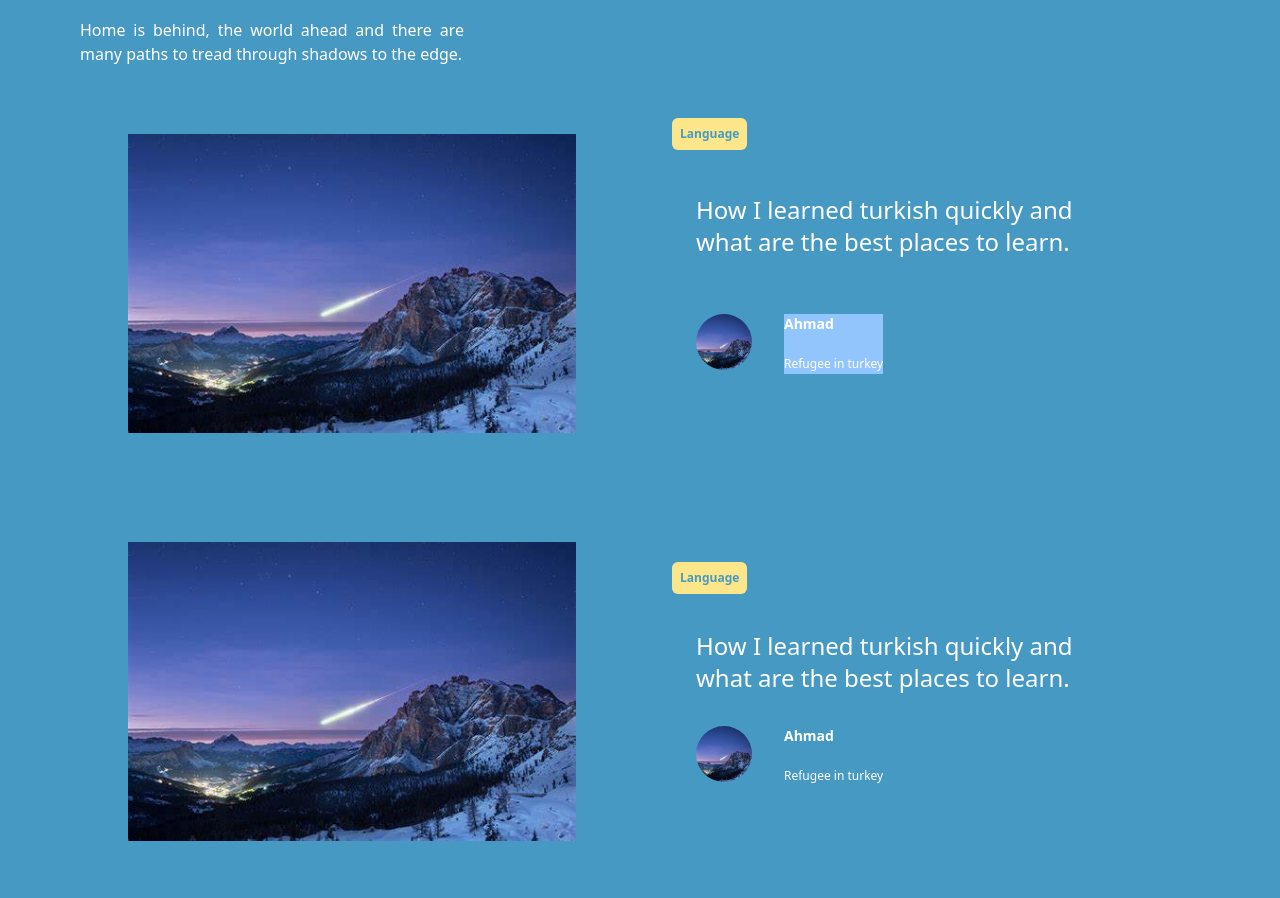
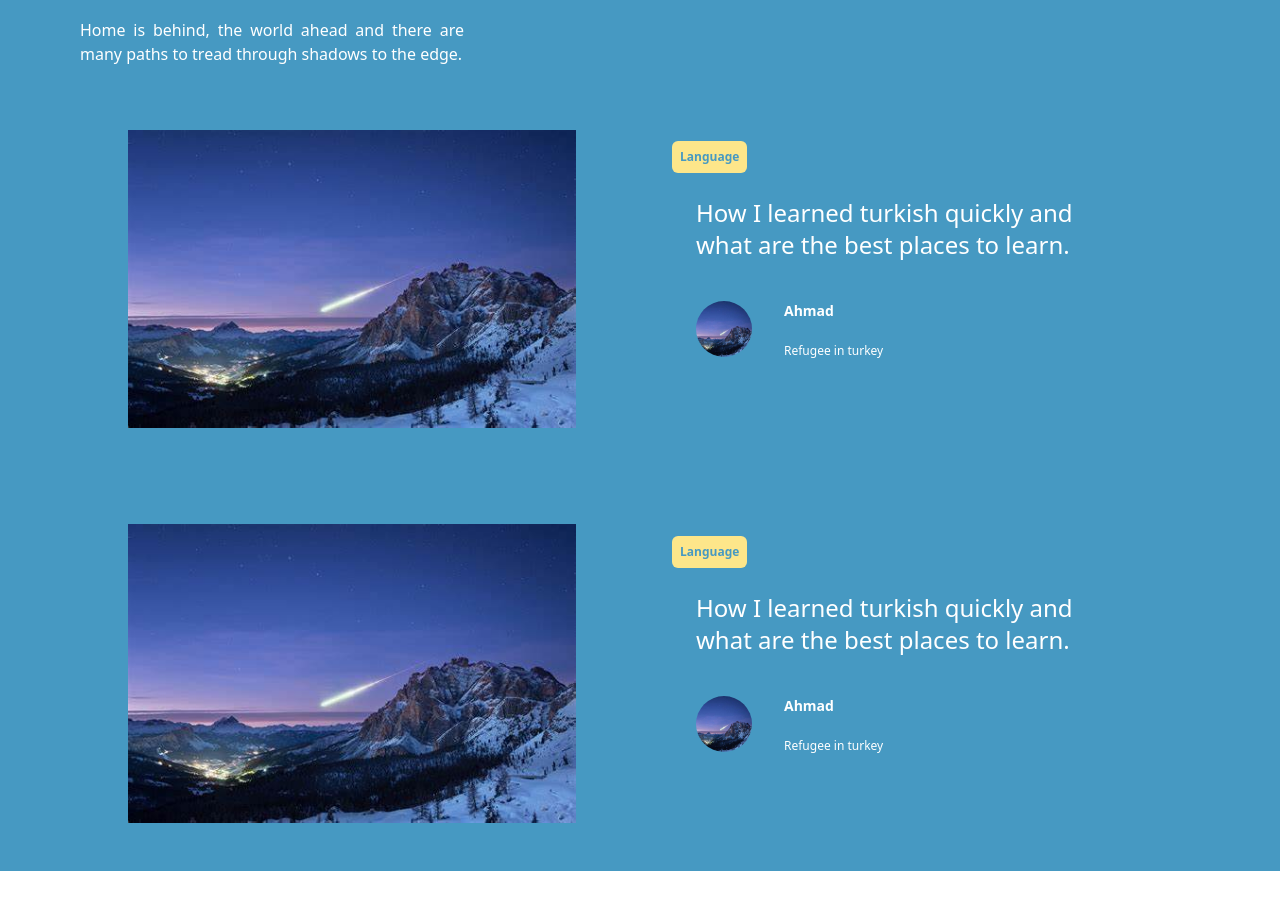
Before and after one commit to nisreenH/RefuBook-Capstone-Project-2022, a React (Create React App) app: page / in a window 1280 px wide. Shown: the part 800-1698 px from the top of the page. After the commit the page ends 1671 px from the top, so only its background shows below. Built offline with nearby package versions, Linux system fonts and the light colour scheme.

Commit message:
finished story section

```diff
--- a/src/components/Home/Story/Story.js
+++ b/src/components/Home/Story/Story.js
@@ -15,12 +15,12 @@ function Story(props){
             <div className="w-full">
               <img className="shrink-0 sm:h-full" src={pic} alt="pic"/>
             </div>
-            <div className=" flex w-full relative p-16 flex-col gap-10">
-              <span className="font-bold my-7 bg-amber-200 text-prim text-xs p-2 rounded-md border-solid absolute -top-10 left-10" >{label}</span>
+            <div className=" flex w-full relative p-16 flex-col gap-6">
+              <span className="font-bold my-7 bg-amber-200 text-prim text-xs p-2 rounded-md border-solid absolute -top-5 left-10" >{label}</span>
               <p className="w-70 text-2xl">How I learned turkish quickly and what are the best places to learn.</p>
               <div className="flex gap-x-8">
                 <img className="rounded-full w-14 h-14" src={pic} alt="pic" />
-                <div className="text-left bg-blue-300">
+                <div className="text-left">
                  <p className="font-bold text-sm ">Ahmad</p>
                  <span className="font-light text-xs">Refugee in turkey</span>
                 </div>
@@ -28,22 +28,20 @@ function Story(props){
             </div>
           </div>
 
-          <div className="md:flex items-center p-12 gap-14 text-left text-white ">
+          <div className="md:flex items-center p-12 gap-14 text-left text-white">
             <div className="w-full">
               <img className="shrink-0 sm:h-full" src={pic} alt="pic"/>
             </div>
-            <div className="w-full relative p-16 space-y-8">
-              <span className="font-bold my-7 bg-amber-200 text-prim text-xs p-2 rounded-md border-solid absolute top-0 left-10  " >{label}</span>
+            <div className=" flex w-full relative p-16 flex-col gap-6">
+              <span className="font-bold my-7 bg-amber-200 text-prim text-xs p-2 rounded-md border-solid absolute -top-5 left-10" >{label}</span>
               <p className="w-70 text-2xl">How I learned turkish quickly and what are the best places to learn.</p>
-
-              <div className="flex gap-8">
+              <div className="flex gap-x-8">
                 <img className="rounded-full w-14 h-14" src={pic} alt="pic" />
                 <div className="text-left">
                  <p className="font-bold text-sm ">Ahmad</p>
                  <span className="font-light text-xs">Refugee in turkey</span>
                 </div>
               </div>
-
             </div>
           </div>
 
```
